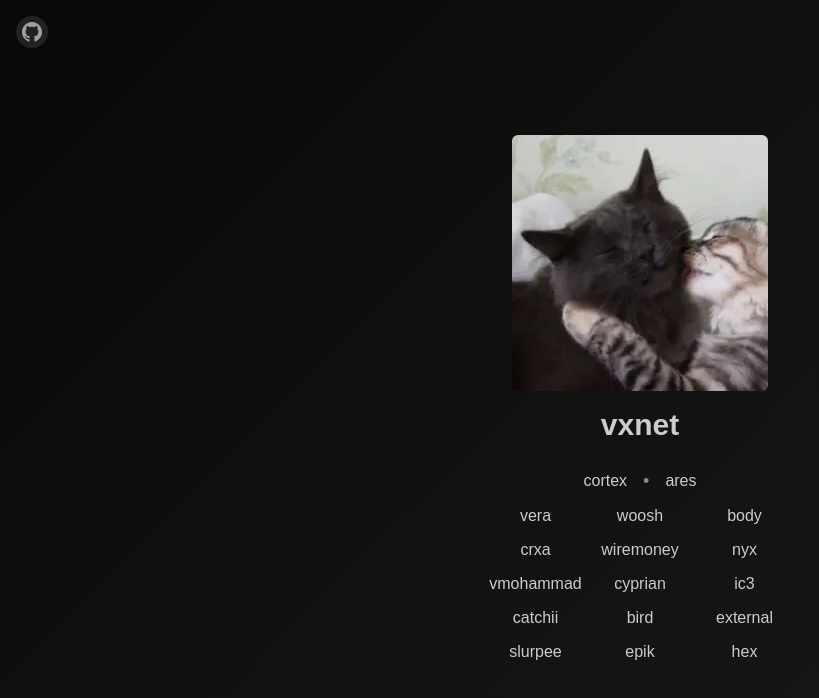
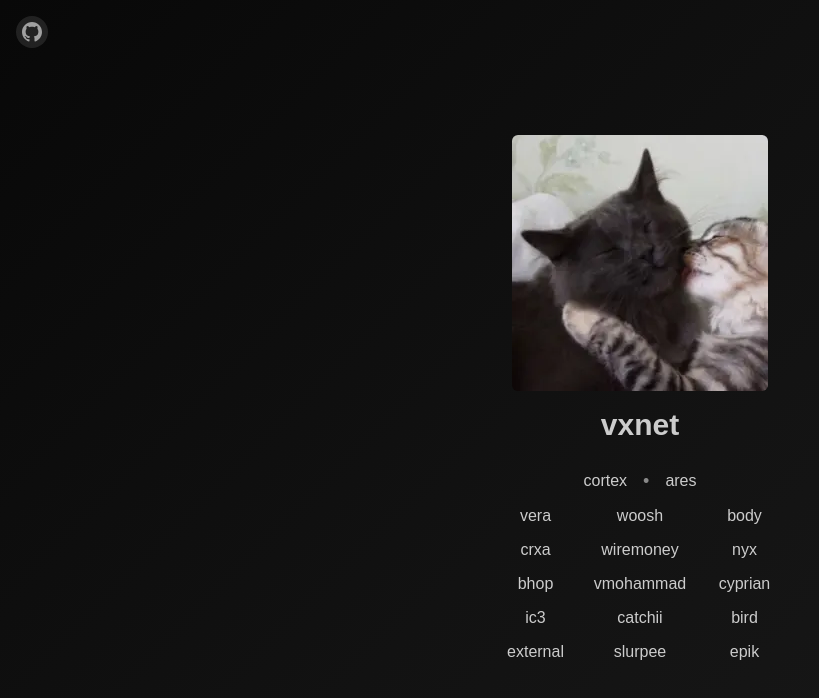
Before and after one commit to vxnetsh/website, a Next.js app: page / in a window 1280 px wide. Shown: the top 698 px of the page, without its empty margins (0-819 px from the left). Built offline with nearby package versions, Linux system fonts and the light colour scheme; a web font is replaced by a local one.

Commit message:
feat(members): add bhop

```diff
--- a/src/app/page.tsx
+++ b/src/app/page.tsx
@@ -13,6 +13,7 @@ const members = [
 	{ name: "crxa", link: "https://crxaw.tech/" },
 	{ name: "wiremoney", link: "https://firebombed.icu/" },
 	{ name: "nyx", link: "https://github.com/verticalsync" },
+	{ name: "bhop", link: "https://bhop.rest" },
 	{ name: "vmohammad", link: "https://vmohammad.dev/" },
 	{ name: "cyprian", link: "https://privm.net/" },
 	{ name: "ic3", link: "https://ic3.cash/" },
@@ -21,7 +22,6 @@ const members = [
 	{ name: "external", link: "#" },
 	{ name: "slurpee", link: "#" },
 	{ name: "epik", link: "https://epikest.moe" },
-	{ name: "hex", link: "https://femboy.cat" },
 ];
 
 export default function Home() {
```
